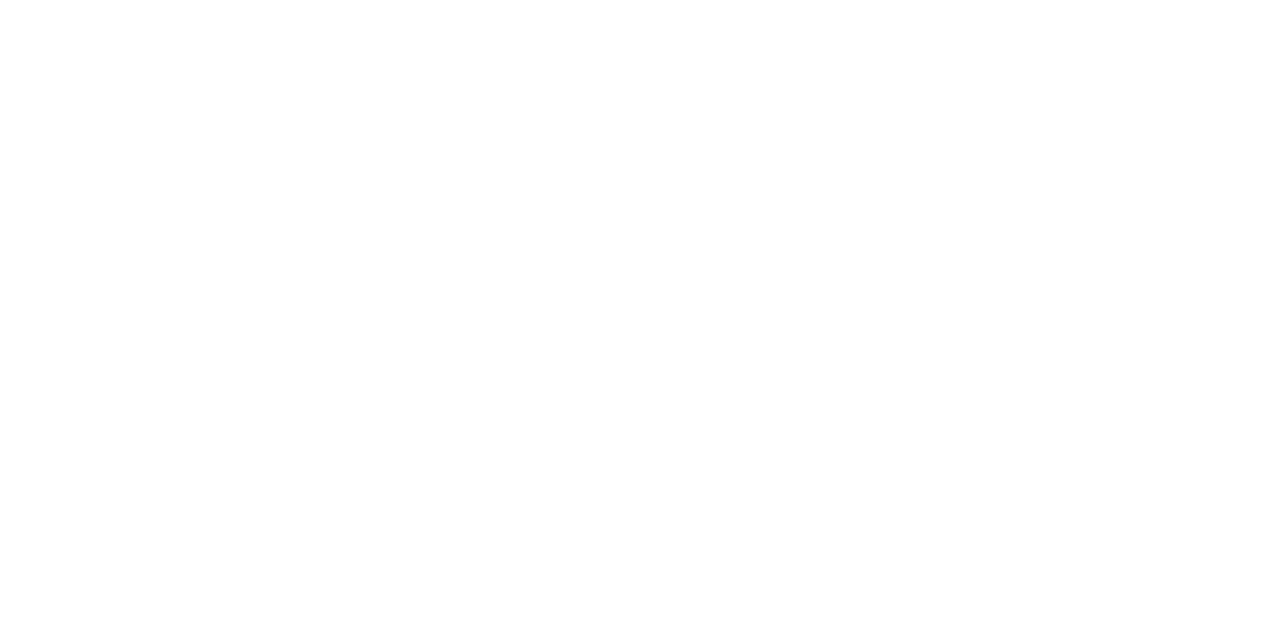
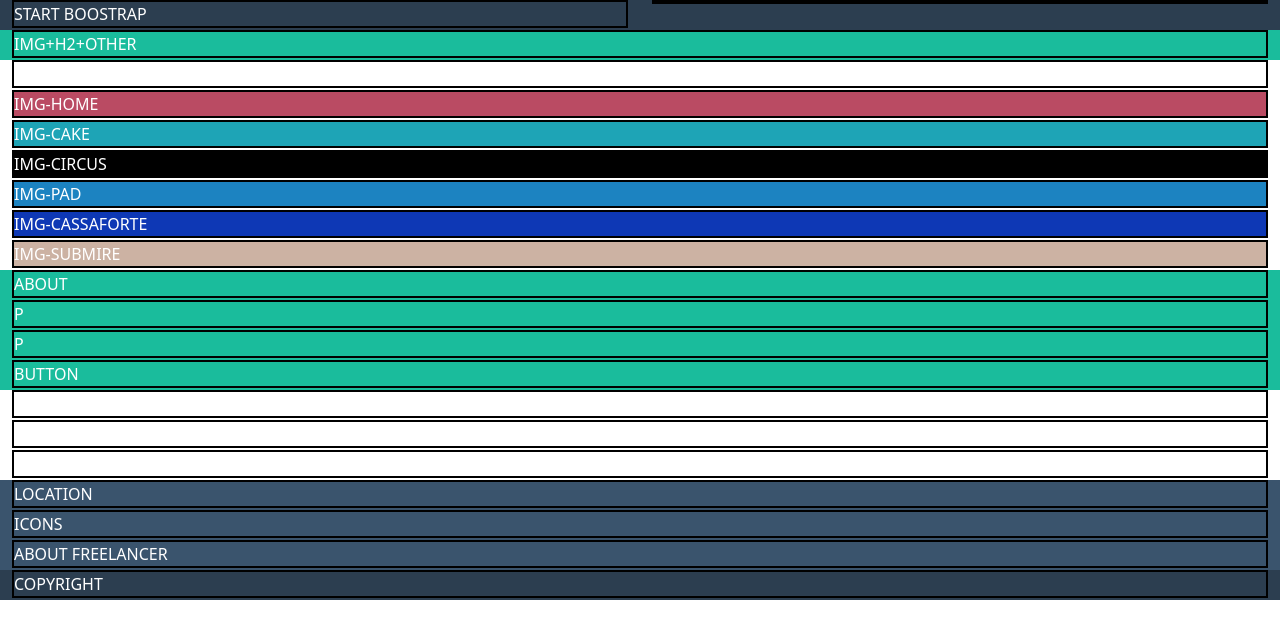
Before and after one commit to SimoneVilardo/html-css-bootstrap-freelancer, a plain HTML site: page index.html in a window 1280 px wide. Drawn offline with nearby package versions, Linux system fonts and the light colour scheme.

Commit message:
[ADD] FINE BLOCCHI COLORATI

```diff
--- a/css/style.css
+++ b/css/style.css
@@ -3,3 +3,68 @@
     margin: 0;
     box-sizing: border-box;
 }
+
+body{
+    color: #fff;
+}
+
+/* INIZIO LAYOUT */
+.col-12, .col-6{
+    height: 30px;
+}
+
+.content{
+    border: 2px solid black;
+}
+/* FINE LAYOUT */
+
+/* INIZIO HEADER */
+.back-header{
+    background-color: #2c3e50;
+}
+
+/* FINE HEADER */
+
+/* INIZIO SEZIONE START BOOSTRAP */
+
+.back-second-color, .acqua{
+   background-color: #1abc9c;
+}
+/* INIZIO SEZIONE START BOOSTRAP */
+
+
+/* INIZIO PORTFOLIO */
+.violet {
+    background-color: #ba4b63;
+}
+
+ .cyan {
+    background-color: #1ea4b6;
+}
+
+.black {
+    background-color: #000;
+}
+
+.lightblue{
+   background-color: #1c83c1;
+}
+
+.blue {
+    background-color: #0e38b5;
+}
+
+.pink {
+    background-color: #ccb2a3;
+}
+/* FINE PORTFOLIO */
+
+/* INIZIO INFO */
+.back-info{
+    background-color: #3a546d;
+}
+/* FINE INFO */
+
+/* INIZIO FOOTER */
+
+/* FINE FOOTER */
--- a/index.html
+++ b/index.html
@@ -4,11 +4,170 @@
     <meta charset="UTF-8">
     <meta http-equiv="X-UA-Compatible" content="IE=edge">
     <meta name="viewport" content="width=device-width, initial-scale=1.0">
+    <link rel="stylesheet" href="https://cdnjs.cloudflare.com/ajax/libs/font-awesome/6.4.0/css/all.min.css" integrity="sha512-iecdLmaskl7CVkqkXNQ/ZH/XLlvWZOJyj7Yy7tcenmpD1ypASozpmT/E0iPtmFIB46ZmdtAc9eNBvH0H/ZpiBw==" crossorigin="anonymous" referrerpolicy="no-referrer">
     <link rel="stylesheet" href="https://cdn.jsdelivr.net/npm/bootstrap@5.3.0-alpha3/dist/css/bootstrap.min.css">
     <link rel="stylesheet" href="./css/style.css">
     <title>Bootstrap Freelancer</title>
 </head>
 <body>
+     <!-- INIZIO HEADER -->
+    <div class="container-fluid back-header">
+        <div class="row justify-content-between">
+            <div class="col-6">
+                <div class="content">
+                    START BOOSTRAP
+                </div>
+            </div>
+             <div class="col-6">
+                <div class="content justify-content-end">
+
+                </div>
+            </div>
+        </div>
+    </div>
+    <!-- FINE HEADER -->
+
+    <!-- INIZIO SEZIONE START BOOSTRAP -->
+    <div class="container-fluid back-second-color">
+        <div class="row justify-content-center">
+            <div class="col-12">
+                <div class="content">
+                    IMG+H2+OTHER
+                </div>
+            </div>
+        </div>
+    </div>
+    <!-- FINE SEZIONE START BOOSTRAP -->
+
+    <!-- INIZIO PORTFOLIO -->
+    <div class="container-fluid ">
+        <div class="row justify-content-center">
+             <!-- INIZIO TITOLO -->
+            <div class="col-12">
+                <div class="content red">
+                    PORTFOLIO
+                </div>
+            </div>
+            <!-- FINE TITOLO -->
+            <div class="col-12">
+                <div class="content violet">
+                    IMG-HOME
+                </div>
+            </div>
+            <div class="col-12">
+                <div class="content cyan">
+                    IMG-CAKE
+                </div>
+            </div>
+            <div class="col-12">
+                <div class="content black">
+                    IMG-CIRCUS
+                </div>
+            </div>
+            <div class="col-12">
+                <div class="content lightblue">
+                    IMG-PAD
+                </div>
+            </div>
+            <div class="col-12">
+                <div class="content blue">
+                    IMG-CASSAFORTE
+                </div>
+            </div>
+            <div class="col-12">
+                <div class="content pink">
+                    IMG-SUBMIRE
+                </div>
+            </div>
+        </div>
+    </div>
+    <!-- FINE PORTFOLIO -->
+
+    <!-- INIZIO SEZIONE ABOUT -->
+    <div class="container-fluid back-second-color">
+        <div class="row justify-content-center">
+            <div class="col-12">
+                <div class="content">
+                    ABOUT
+                </div>
+            </div>
+            <div class="col-12">
+                <div class="content">
+                    P
+                </div>
+            </div>
+            <div class="col-12">
+                <div class="content">
+                    P
+                </div>
+            </div>
+            <div class="col-12">
+                <div class="content">
+                    BUTTON
+                </div>
+            </div>
+        </div>
+    </div>
+    <!-- FINE SEZIONE ABOUT -->
+
+    <!-- INIZIO SEZIONE CONTACT ME -->
+    <div class="container-fluid ">
+        <div class="row justify-content-center">
+             <!-- INIZIO TITOLO -->
+            <div class="col-12">
+                <div class="content red">
+                    CONTACT ME
+                </div>
+            </div>
+            <!-- FINE TITOLO -->
+            <div class="col-12">
+                <div class="content">
+                    NAME-EMAIL-NUMBER-MESSAGE
+                </div>
+            </div>
+            <div class="col-12">
+                <div class="content">
+                    BUTTON SEND
+                </div>
+            </div>
+        </div>
+    </div>
+    <!-- FINE SEZIONE CONTACT ME -->
+
+    <!-- INIZIO INFO -->
+    <div class="container-fluid back-info">
+        <div class="row">
+            <div class="col-12">
+                <div class="content">
+                    LOCATION
+                </div>
+            </div>
+            <div class="col-12">
+                <div class="content">
+                    ICONS
+                </div>
+            </div>
+            <div class="col-12">
+                <div class="content">
+                    ABOUT FREELANCER
+                </div>
+            </div>
+        </div>
+    </div>
+    <!-- FINE INFO -->
+
+    <!-- INIZIO FOOTER -->
+    <div class="container-fluid back-header">
+        <div class="row">
+            <div class="col-12">
+                <div class="content">
+                    COPYRIGHT
+                </div>
+            </div>
+        </div>
+    </div>
+    <!-- FINE FOOTER -->
+
 
 </body>
 </html>
```
